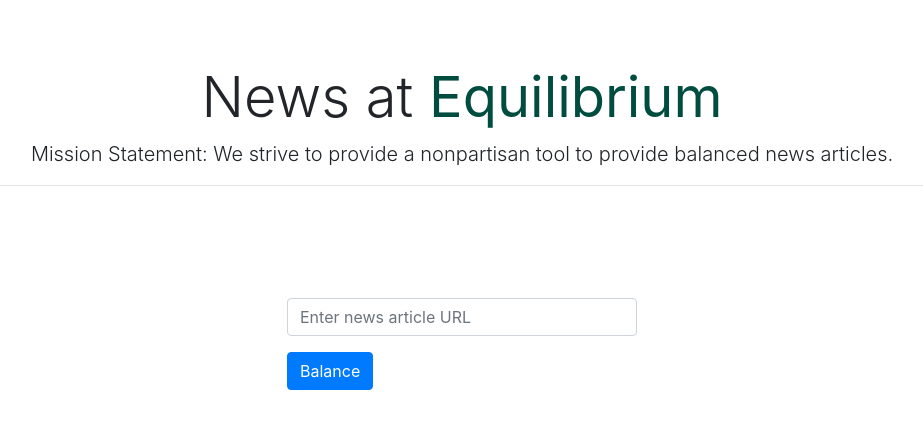
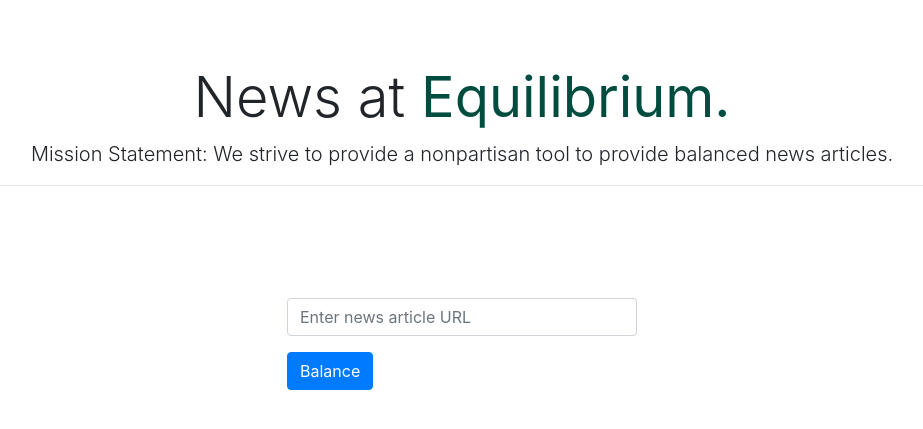
Before and after one commit to Hackdromeda/polibugs, a Flask app: page / in a window 1280 px wide. Shown: the part 56-485 px from the top of the page, without its empty margins (178-1101 px from the left). Run offline with Flask 2, Linux system fonts and the light colour scheme; some libraries are stand-ins or nearby versions.

Commit message:
updated index.html

```diff
--- a/templates/index.html
+++ b/templates/index.html
@@ -9,7 +9,7 @@
   <body>
     <nav class="navbar" style="background-color: #311B92; color: #ffffff;"><span></span><span class="navbar-brand mb-0 h1">Polibugs</span><span></span></nav>
     <div class="jumbotron jumbotron-fluid" style="background-color: #ffffff; text-align: center;">
-        <h1 class="display-4">News at <span style="color: #004D40"><strong>Equilibrium</strong></span></h1>
+        <h1 class="display-4">News at <span style="color: #004D40"><strong id="jumbotronTitleEnding">Equilibrium.</strong></span></h1>
         <p class="lead">Mission Statement: We strive to provide a nonpartisan tool to provide balanced news articles.</p>
         <hr />
     </div>
@@ -27,6 +27,35 @@
             <div class="col"></div>
         </div>
     </div>
+
+    <script>
+            var jumbotronTitle = document.getElementById('jumbotronTitleEnding');
+            setInterval(function() {
+                switch (jumbotronTitleEnding.textContent) {
+                    case "Equilibrium.":
+                        jumbotronTitleEnding.textContent = "Balance.";
+                        jumbotronTitleEnding.style.color = "#004D40";
+                        break;
+                    case "Balance.":
+                        jumbotronTitleEnding.textContent = "Symmetry.";
+                        jumbotronTitleEnding.style.color = "#004D40";
+                        break;
+                    case "Symmetry.":
+                        jumbotronTitleEnding.textContent = "Equipoise.";
+                        jumbotronTitleEnding.style.color = "#004D40";
+                        break;
+                    case "Equipoise.":
+                        jumbotronTitleEnding.textContent = "Parity.";
+                        jumbotronTitleEnding.style.color = "#004D40";
+                        break;
+                    case "Parity.":
+                        jumbotronTitleEnding.textContent = "Equilibrium.";
+                        jumbotronTitleEnding.style.color = "#004D40";
+                        break;
+                }
+            }, 4000)
+        </script>
+
     <script src="https://code.jquery.com/jquery-3.2.1.slim.min.js" integrity="sha384-KJ3o2DKtIkvYIK3UENzmM7KCkRr/rE9/Qpg6aAZGJwFDMVNA/GpGFF93hXpG5KkN" crossorigin="anonymous"></script>
     <script src="https://cdnjs.cloudflare.com/ajax/libs/popper.js/1.12.9/umd/popper.min.js" integrity="sha384-ApNbgh9B+Y1QKtv3Rn7W3mgPxhU9K/ScQsAP7hUibX39j7fakFPskvXusvfa0b4Q" crossorigin="anonymous"></script>
     <script src="https://maxcdn.bootstrapcdn.com/bootstrap/4.0.0/js/bootstrap.min.js" integrity="sha384-JZR6Spejh4U02d8jOt6vLEHfe/JQGiRRSQQxSfFWpi1MquVdAyjUar5+76PVCmYl" crossorigin="anonymous"></script>
```
